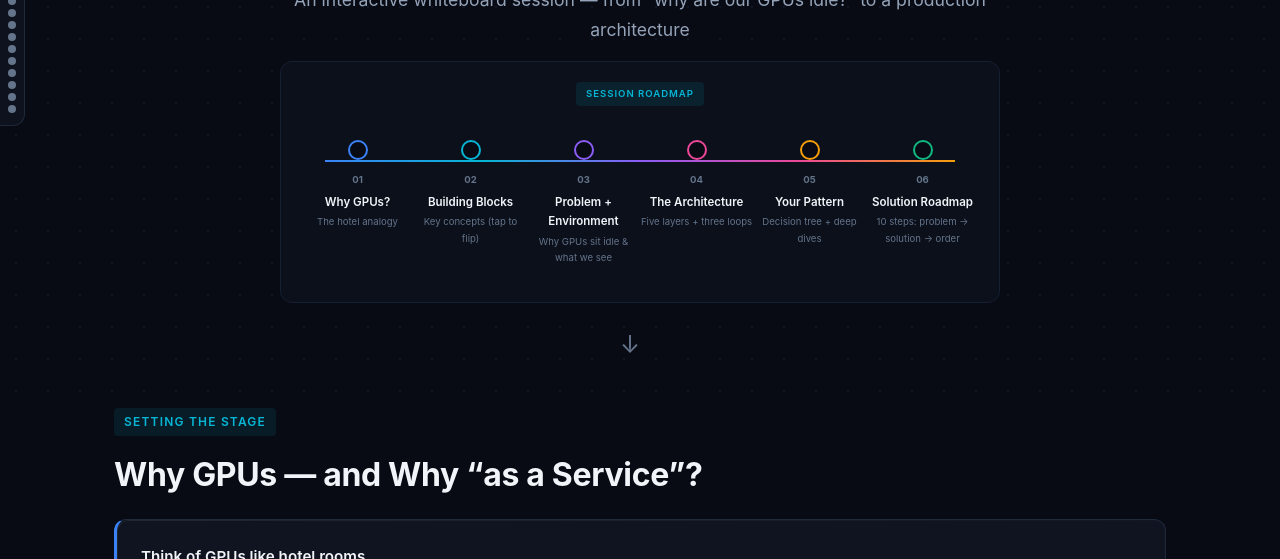
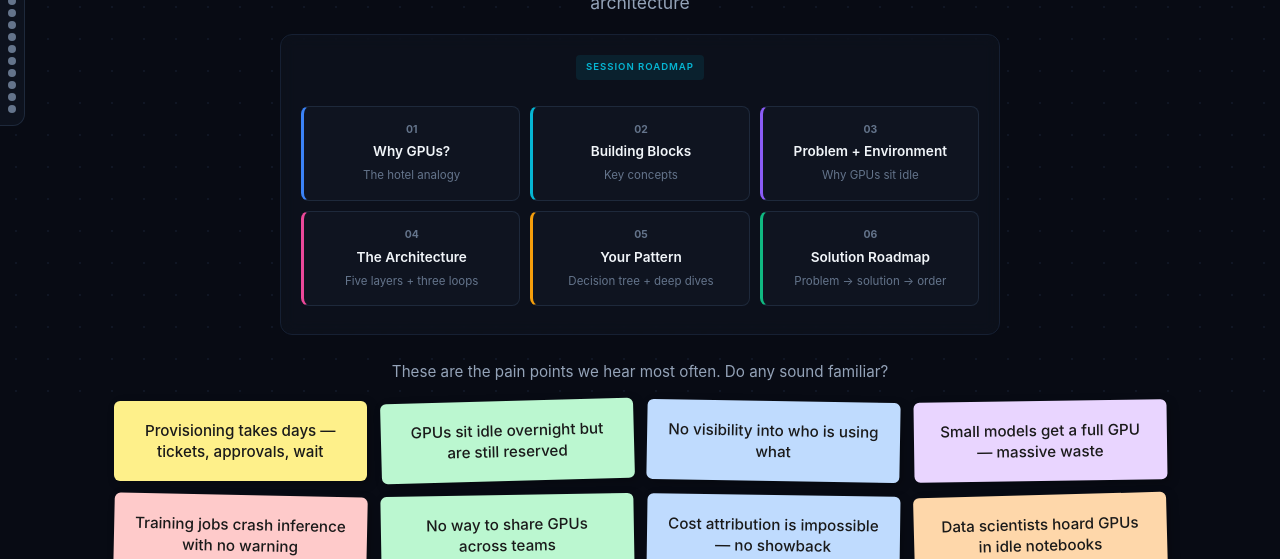
Before and after one commit to rrbanda/gpu-as-a-service, a plain HTML site: page index.html in a window 1280 px wide. Shown: the part 393-952 px from the top of the page. Drawn offline with Linux system fonts and the light colour scheme.

Commit message:
Redesign hero: card-grid agenda, larger sticky notes, show all at once
- Replace cramped horizontal timeline with 3x2 card grid for agenda
- Make sticky notes 4-column grid with larger font (0.95rem), more padding
- Show all 8 pain points immediately instead of one-at-a-time reveal
- Remove seed button JS; pain points are now pre-rendered HTML
- Keep "+ Add Custom" for live session additions
- Each note gets a unique color and slight rotation for visual interest

```diff
--- a/css/main.css
+++ b/css/main.css
@@ -933,73 +933,48 @@ details.yaml-toggle[open] summary {
   background: var(--bg);
 }
 
-/* Agenda timeline */
-.agenda-timeline {
-  display: flex;
-  align-items: flex-start;
-  gap: 0;
-  overflow-x: auto;
-  padding: 24px 0;
-  position: relative;
-}
-
-.agenda-timeline::before {
-  content: '';
-  position: absolute;
-  top: 44px;
-  left: 24px;
-  right: 24px;
-  height: 2px;
-  background: linear-gradient(90deg, var(--l1-fleet), var(--l2-mechanisms), var(--l3-governance), var(--l4-ai-aware), var(--l5-self-service));
-  z-index: 0;
-}
-
-.agenda-step {
-  flex: 1;
-  min-width: 110px;
+/* Agenda grid (replaces old timeline) */
+.agenda-grid {
+  display: grid;
+  grid-template-columns: repeat(3, 1fr);
+  gap: 10px;
+  padding: 16px 0;
+}
+
+.agenda-card {
   display: flex;
   flex-direction: column;
-  align-items: center;
-  text-align: center;
-  position: relative;
-  z-index: 1;
-}
-
-.agenda-dot {
-  width: 20px;
-  height: 20px;
-  border-radius: 50%;
-  border: 2px solid;
-  background: var(--bg);
-  margin-bottom: 12px;
+  padding: 14px 16px;
+  background: var(--surface);
+  border: 1px solid var(--border);
+  border-left: 3px solid var(--card-accent, var(--border));
+  border-radius: var(--radius-sm);
+  text-decoration: none;
   transition: var(--transition);
-  flex-shrink: 0;
-}
-
-.agenda-step:nth-child(1) .agenda-dot { border-color: var(--l1-fleet); }
-.agenda-step:nth-child(2) .agenda-dot { border-color: var(--l2-mechanisms); }
-.agenda-step:nth-child(3) .agenda-dot { border-color: var(--l3-governance); }
-.agenda-step:nth-child(4) .agenda-dot { border-color: var(--l4-ai-aware); }
-.agenda-step:nth-child(5) .agenda-dot { border-color: var(--l5-self-service); }
-.agenda-step:nth-child(6) .agenda-dot { border-color: var(--green); }
-
-.agenda-num {
-  font-size: 0.6rem;
+}
+.agenda-card:hover { background: var(--raised); border-color: var(--card-accent); }
+
+.agenda-card .agenda-num {
+  font-size: 0.65rem;
   font-weight: 700;
   color: var(--text-muted);
-  margin-bottom: 4px;
-}
-
-.agenda-title {
-  font-size: 0.72rem;
+  margin-bottom: 2px;
+}
+
+.agenda-card .agenda-title {
+  font-size: 0.85rem;
   font-weight: 600;
   color: var(--text);
-  margin-bottom: 2px;
-}
-
-.agenda-time {
-  font-size: 0.6rem;
+  margin-bottom: 3px;
+}
+
+.agenda-card .agenda-desc {
+  font-size: 0.72rem;
   color: var(--text-muted);
+}
+
+@media (max-width: 600px) {
+  .agenda-grid { grid-template-columns: repeat(2, 1fr); }
 }
 
 /* Flash cards */
@@ -1526,9 +1501,8 @@ body.presenter-mode .scroll-indicator { display: none !important; }
 }
 body.presenter-mode .presenter-hint { display: block; }
 
-/* Live sticky notes */
-.wb-sticky-zone { margin-top: 20px; display: none; }
-body.presenter-mode .wb-sticky-zone { display: block; }
+/* Pain point sticky notes */
+.wb-sticky-zone { margin-top: 24px; }
 .wb-sticky-input-row { display: flex; gap: 8px; margin-bottom: 12px; }
 .wb-sticky-input {
   flex: 1; background: var(--surface); border: 1px solid var(--border); color: var(--text);
@@ -1539,16 +1513,27 @@ body.presenter-mode .wb-sticky-zone { display: block; }
   background: var(--l2-mechanisms); color: var(--bg); border: none; padding: 8px 16px;
   border-radius: var(--radius-sm); cursor: pointer; font-weight: 600; font-size: 0.85rem; font-family: var(--font);
 }
-.wb-sticky-board { display: flex; flex-wrap: wrap; gap: 10px; min-height: 40px; }
+.wb-sticky-board {
+  display: grid;
+  grid-template-columns: repeat(4, 1fr);
+  gap: 14px;
+  min-height: 40px;
+}
+@media (max-width: 800px) { .wb-sticky-board { grid-template-columns: repeat(2, 1fr); } }
 .wb-sticky-note {
-  background: #fef08a; color: #1a1a1a; padding: 10px 14px; border-radius: 4px;
-  font-size: 0.8rem; font-family: var(--font); max-width: 180px; min-width: 120px;
-  box-shadow: 2px 2px 6px rgba(0,0,0,0.3); animation: stickyPop 0.3s ease-out;
-  line-height: 1.3; word-wrap: break-word;
-}
-.wb-sticky-note:nth-child(even) { transform: rotate(-1.5deg); background: #bbf7d0; }
-.wb-sticky-note:nth-child(3n) { transform: rotate(2deg); background: #bfdbfe; }
-.wb-sticky-note:nth-child(5n) { transform: rotate(-0.5deg); background: #fecaca; }
+  background: #fef08a; color: #1a1a1a; padding: 18px 20px; border-radius: 6px;
+  font-size: 0.95rem; font-weight: 500; font-family: var(--font);
+  box-shadow: 3px 3px 10px rgba(0,0,0,0.25); animation: stickyPop 0.4s ease-out;
+  line-height: 1.4; word-wrap: break-word; text-align: center;
+  display: flex; align-items: center; justify-content: center; min-height: 80px;
+}
+.wb-sticky-note:nth-child(2) { transform: rotate(-1.5deg); background: #bbf7d0; }
+.wb-sticky-note:nth-child(3) { transform: rotate(1deg); background: #bfdbfe; }
+.wb-sticky-note:nth-child(4) { transform: rotate(-0.8deg); background: #e9d5ff; }
+.wb-sticky-note:nth-child(5) { transform: rotate(1.2deg); background: #fecaca; }
+.wb-sticky-note:nth-child(6) { transform: rotate(-1deg); background: #bbf7d0; }
+.wb-sticky-note:nth-child(7) { transform: rotate(0.8deg); background: #bfdbfe; }
+.wb-sticky-note:nth-child(8) { transform: rotate(-1.5deg); background: #fed7aa; }
 @keyframes stickyPop { from { transform: scale(0.3); opacity: 0; } to { transform: scale(1); opacity: 1; } }
 
 /* Editable environment fields */
--- a/index.html
+++ b/index.html
@@ -69,55 +69,57 @@
       <span class="section-label" style="margin-bottom:0;">Session Roadmap</span>
     </div>
 
-    <div class="agenda-timeline">
-      <div class="agenda-step">
-        <div class="agenda-dot"></div>
-        <div class="agenda-num">01</div>
-        <a href="#gpu101" style="text-decoration:none;"><div class="agenda-title">Why GPUs?</div></a>
-        <div class="agenda-time">The hotel analogy</div>
-      </div>
-      <div class="agenda-step">
-        <div class="agenda-dot"></div>
-        <div class="agenda-num">02</div>
-        <a href="#vocab" style="text-decoration:none;"><div class="agenda-title">Building Blocks</div></a>
-        <div class="agenda-time">Key concepts (tap to flip)</div>
-      </div>
-      <div class="agenda-step">
-        <div class="agenda-dot"></div>
-        <div class="agenda-num">03</div>
-        <a href="#problems" style="text-decoration:none;"><div class="agenda-title">Problem + Environment</div></a>
-        <div class="agenda-time">Why GPUs sit idle &amp; what we see</div>
-      </div>
-      <div class="agenda-step">
-        <div class="agenda-dot"></div>
-        <div class="agenda-num">04</div>
-        <a href="#layers" style="text-decoration:none;"><div class="agenda-title">The Architecture</div></a>
-        <div class="agenda-time">Five layers + three loops</div>
-      </div>
-      <div class="agenda-step">
-        <div class="agenda-dot"></div>
-        <div class="agenda-num">05</div>
-        <a href="#decision" style="text-decoration:none;"><div class="agenda-title">Your Pattern</div></a>
-        <div class="agenda-time">Decision tree + deep dives</div>
-      </div>
-      <div class="agenda-step">
-        <div class="agenda-dot"></div>
-        <div class="agenda-num">06</div>
-        <a href="#nextsteps" style="text-decoration:none;"><div class="agenda-title">Solution Roadmap</div></a>
-        <div class="agenda-time">10 steps: problem &rarr; solution &rarr; order</div>
-      </div>
-    </div>
-  </div>
-
-  <!-- LIVE STICKY NOTES (visible in Presenter Mode) -->
+    <div class="agenda-grid">
+      <a href="#gpu101" class="agenda-card" style="--card-accent:var(--l1-fleet);">
+        <span class="agenda-num">01</span>
+        <span class="agenda-title">Why GPUs?</span>
+        <span class="agenda-desc">The hotel analogy</span>
+      </a>
+      <a href="#vocab" class="agenda-card" style="--card-accent:var(--l2-mechanisms);">
+        <span class="agenda-num">02</span>
+        <span class="agenda-title">Building Blocks</span>
+        <span class="agenda-desc">Key concepts</span>
+      </a>
+      <a href="#problems" class="agenda-card" style="--card-accent:var(--l3-governance);">
+        <span class="agenda-num">03</span>
+        <span class="agenda-title">Problem + Environment</span>
+        <span class="agenda-desc">Why GPUs sit idle</span>
+      </a>
+      <a href="#layers" class="agenda-card" style="--card-accent:var(--l4-ai-aware);">
+        <span class="agenda-num">04</span>
+        <span class="agenda-title">The Architecture</span>
+        <span class="agenda-desc">Five layers + three loops</span>
+      </a>
+      <a href="#decision" class="agenda-card" style="--card-accent:var(--l5-self-service);">
+        <span class="agenda-num">05</span>
+        <span class="agenda-title">Your Pattern</span>
+        <span class="agenda-desc">Decision tree + deep dives</span>
+      </a>
+      <a href="#nextsteps" class="agenda-card" style="--card-accent:var(--green);">
+        <span class="agenda-num">06</span>
+        <span class="agenda-title">Solution Roadmap</span>
+        <span class="agenda-desc">Problem &rarr; solution &rarr; order</span>
+      </a>
+    </div>
+  </div>
+
+  <!-- PAIN POINTS — always visible, all shown at once -->
   <div class="wb-sticky-zone">
-    <p style="font-size:0.85rem;color:var(--text-secondary);margin-bottom:8px;">These are the pain points we hear most often. Do any sound familiar?</p>
-    <div style="display:flex;gap:8px;margin-bottom:12px;flex-wrap:wrap;">
-      <button id="wb-seed-stickies" class="wb-sticky-btn">Reveal Common Pain Points</button>
+    <p style="font-size:0.95rem;color:var(--text-secondary);margin-bottom:16px;">These are the pain points we hear most often. Do any sound familiar?</p>
+    <div id="wb-sticky-board" class="wb-sticky-board">
+      <div class="wb-sticky-note">Provisioning takes days &mdash; tickets, approvals, wait</div>
+      <div class="wb-sticky-note">GPUs sit idle overnight but are still reserved</div>
+      <div class="wb-sticky-note">No visibility into who is using what</div>
+      <div class="wb-sticky-note">Small models get a full GPU &mdash; massive waste</div>
+      <div class="wb-sticky-note">Training jobs crash inference with no warning</div>
+      <div class="wb-sticky-note">No way to share GPUs across teams</div>
+      <div class="wb-sticky-note">Cost attribution is impossible &mdash; no showback</div>
+      <div class="wb-sticky-note">Data scientists hoard GPUs in idle notebooks</div>
+    </div>
+    <div style="margin-top:16px;display:flex;gap:8px;align-items:center;">
       <button id="wb-sticky-add" class="wb-sticky-btn" style="background:var(--raised);color:var(--text);border:1px solid var(--border);">+ Add Custom</button>
-    </div>
-    <input id="wb-sticky-input" class="wb-sticky-input" type="text" placeholder="Type a custom pain point and press Enter&hellip;" style="display:none;margin-bottom:12px;" />
-    <div id="wb-sticky-board" class="wb-sticky-board"></div>
+      <input id="wb-sticky-input" class="wb-sticky-input" type="text" placeholder="Type a custom pain point and press Enter&hellip;" style="display:none;" />
+    </div>
   </div>
 
   <a href="#gpu101" class="scroll-indicator" title="Start the session">&#8595;</a>
--- a/js/main.js
+++ b/js/main.js
@@ -239,23 +239,10 @@
     if (presenterMode) exitPresenter(); else enterPresenter();
   });
 
-  // Live sticky notes — facilitator-driven with pre-seeded pain points
+  // Custom sticky note — add via "+ Add Custom" button
   var stickyInput = document.getElementById('wb-sticky-input');
   var stickyAddBtn = document.getElementById('wb-sticky-add');
   var stickyBoard = document.getElementById('wb-sticky-board');
-  var seedBtn = document.getElementById('wb-seed-stickies');
-
-  var seedPainPoints = [
-    'Provisioning takes days — tickets, approvals, wait',
-    'GPUs sit idle overnight but are still reserved',
-    'No visibility into who is using what',
-    'Small models get a full GPU — massive waste',
-    'Training jobs crash inference with no warning',
-    'No way to share GPUs across teams',
-    'Cost attribution is impossible — no showback',
-    'Data scientists hoard GPUs in idle notebooks'
-  ];
-  var seedIndex = 0;
 
   function addStickyNote(text) {
     if (!stickyBoard) return;
@@ -265,23 +252,10 @@
     stickyBoard.appendChild(note);
   }
 
-  if (seedBtn) seedBtn.addEventListener('click', function() {
-    if (seedIndex >= seedPainPoints.length) return;
-    addStickyNote(seedPainPoints[seedIndex]);
-    seedIndex++;
-    if (seedIndex >= seedPainPoints.length) {
-      seedBtn.textContent = 'All revealed';
-      seedBtn.disabled = true;
-      seedBtn.style.opacity = '0.5';
-    } else {
-      seedBtn.textContent = 'Next Pain Point (' + (seedPainPoints.length - seedIndex) + ' left)';
-    }
-  });
-
   if (stickyAddBtn) stickyAddBtn.addEventListener('click', function() {
     if (stickyInput) {
       var isHidden = stickyInput.style.display === 'none';
-      stickyInput.style.display = isHidden ? 'block' : 'none';
+      stickyInput.style.display = isHidden ? 'inline-block' : 'none';
       if (isHidden) stickyInput.focus();
     }
   });
```
